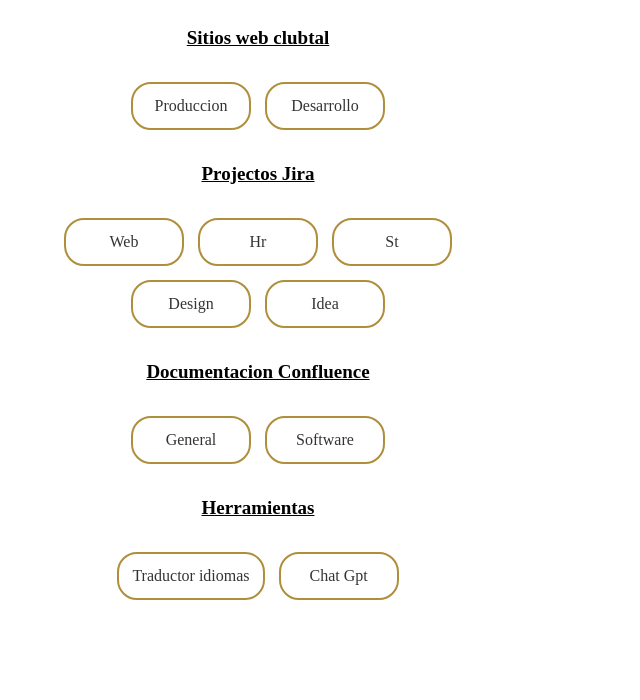
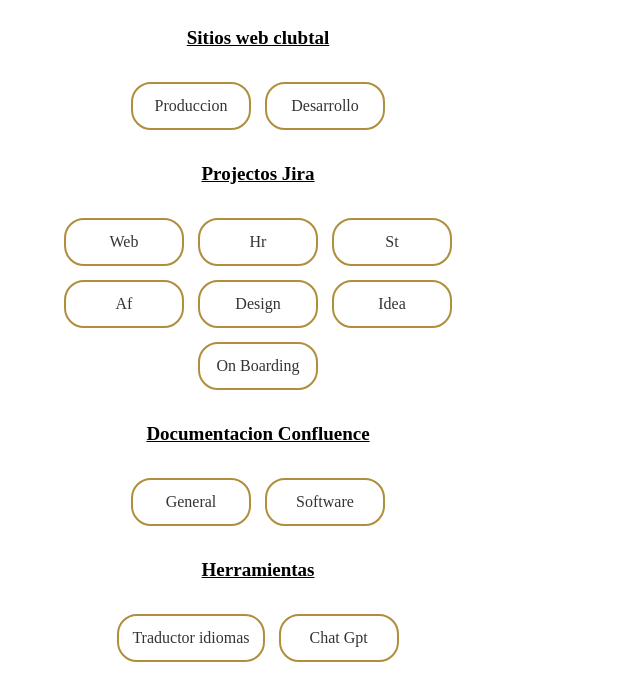
Before and after one commit to MEGAFRAN/extension-factory, a Next.js app: page / in a window 1280 px wide. Shown: the top 700 px of the page, without its empty margins (0-640 px from the left). Built offline with nearby package versions, Linux system fonts and the light colour scheme.

Commit message:
feature: added new links to extension

```diff
--- a/pages/index.tsx
+++ b/pages/index.tsx
@@ -10,11 +10,13 @@
   urls: [
   'https://clubtal.atlassian.net/jira/software/c/projects/WEB/boards/1',
   'https://clubtal.atlassian.net/jira/software/c/projects/HR/boards/3',
-  'https://clubtal.atlassian.net/jira/software/c/projects/ST/boards/5',
+  'https://clubtal.atlassian.net/jira/software/projects/ST/boards/13',
+  'https://clubtal.atlassian.net/jira/software/projects/AF/boards/11',
   'https://clubtal.atlassian.net/jira/software/projects/DES/boards/8',
-  'https://clubtal.atlassian.net/jira/software/c/projects/IDEA/boards/6'
+  'https://clubtal.atlassian.net/jira/software/projects/IDEA/boards/9',
+  'https://clubtal.atlassian.net/jira/software/projects/ON/boards/10'
   ],
-  names: ['Web', 'Hr', 'St', 'Design', 'Idea']
+  names: ['Web', 'Hr', 'St', 'Af', 'Design', 'Idea', 'On Boarding']
 }
 const clubtalConfluence = {
   urls: [
@@ -42,13 +44,13 @@
       </Head>
       <main className={styles.main}>
         <p>Sitios web clubtal</p>
-        <ButtonPanel numberOfButtons={2} arrayOfLinks={clubtalEnvironments.urls} arrayOfNames={clubtalEnvironments.names} />
+        <ButtonPanel numberOfButtons={clubtalEnvironments.names.length} arrayOfLinks={clubtalEnvironments.urls} arrayOfNames={clubtalEnvironments.names} />
         <p>Projectos Jira</p>
-        <ButtonPanel numberOfButtons={5} arrayOfLinks={clubtalJira.urls} arrayOfNames={clubtalJira.names} />
+        <ButtonPanel numberOfButtons={clubtalJira.names.length} arrayOfLinks={clubtalJira.urls} arrayOfNames={clubtalJira.names} />
         <p>Documentacion Confluence</p>
-        <ButtonPanel numberOfButtons={2} arrayOfLinks={clubtalConfluence.urls} arrayOfNames={clubtalConfluence.names} />
+        <ButtonPanel numberOfButtons={clubtalConfluence.names.length} arrayOfLinks={clubtalConfluence.urls} arrayOfNames={clubtalConfluence.names} />
         <p>Herramientas</p>
-        <ButtonPanel numberOfButtons={2} arrayOfLinks={clubtalTools.urls} arrayOfNames={clubtalTools.names} />
+        <ButtonPanel numberOfButtons={clubtalTools.names.length} arrayOfLinks={clubtalTools.urls} arrayOfNames={clubtalTools.names} />
       </main>
     </>
   )
```
Also changed, not shown: 2 other files (tests, documents, lock files or other folders).
